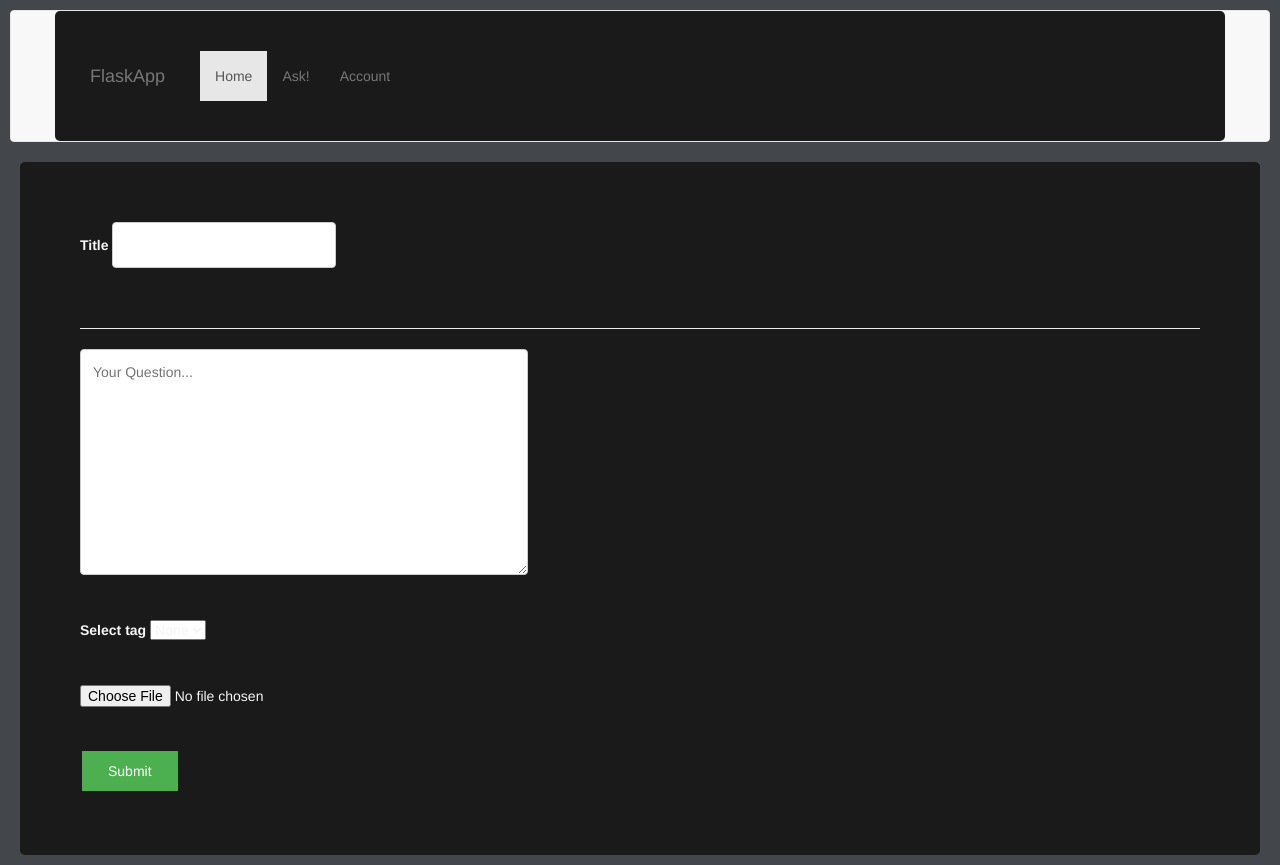
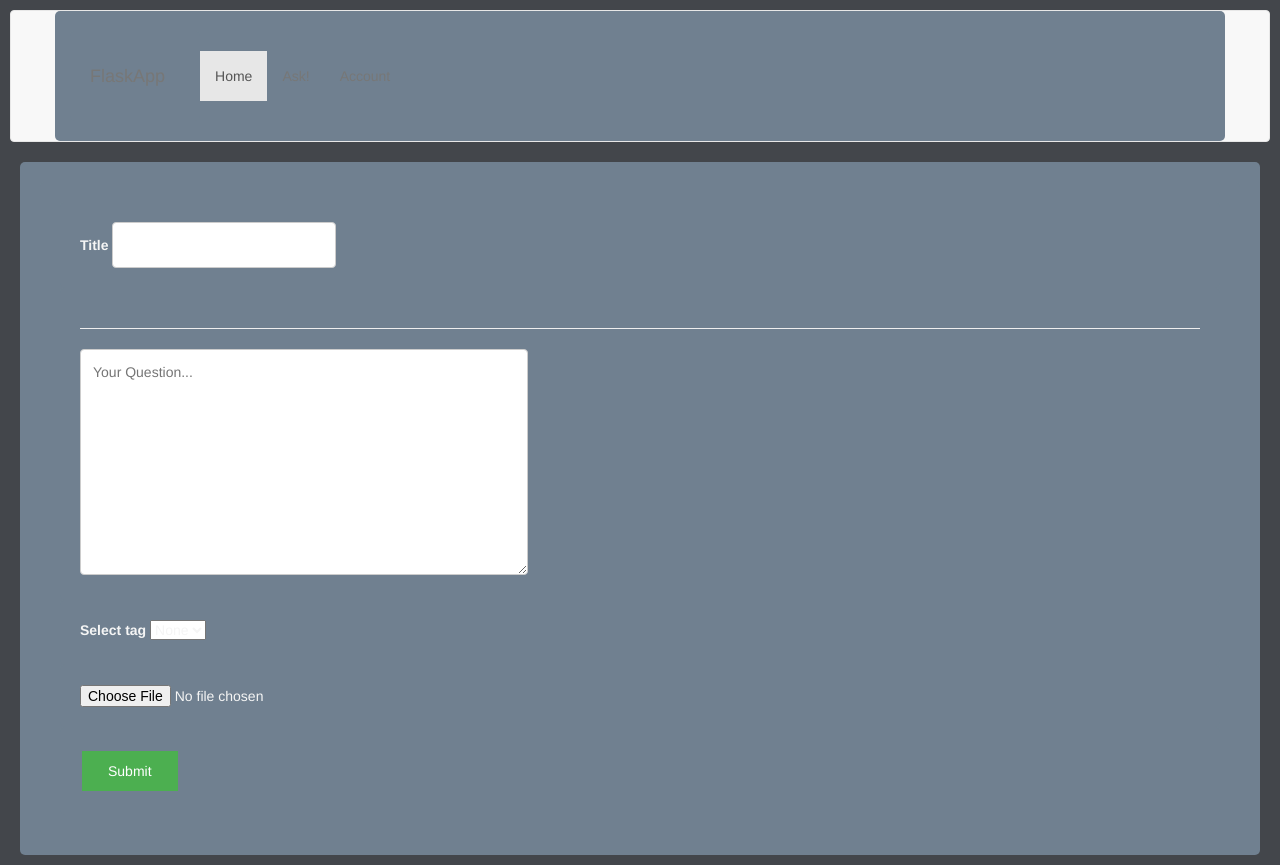
Before and after one commit to Tomporino/askm8remix, a Flask app: template templates/add_question.html in a window 1280 px wide. Run offline with Flask 2, Linux system fonts and the light colour scheme; the template is opened without the code that fills it, so the values that code supplies are empty; some libraries are stand-ins or nearby versions.

Commit message:
div background color changed

```diff
--- a/static/style/theme_add_question.css
+++ b/static/style/theme_add_question.css
@@ -23,7 +23,7 @@ textarea {
 div {
     border-radius: 5px;
     color: whitesmoke;
-    background-color: #1a1a1a;
+    background-color: slategray;
     padding: 20px;
 }
 
```
Also changed, not shown: 1 other file.
